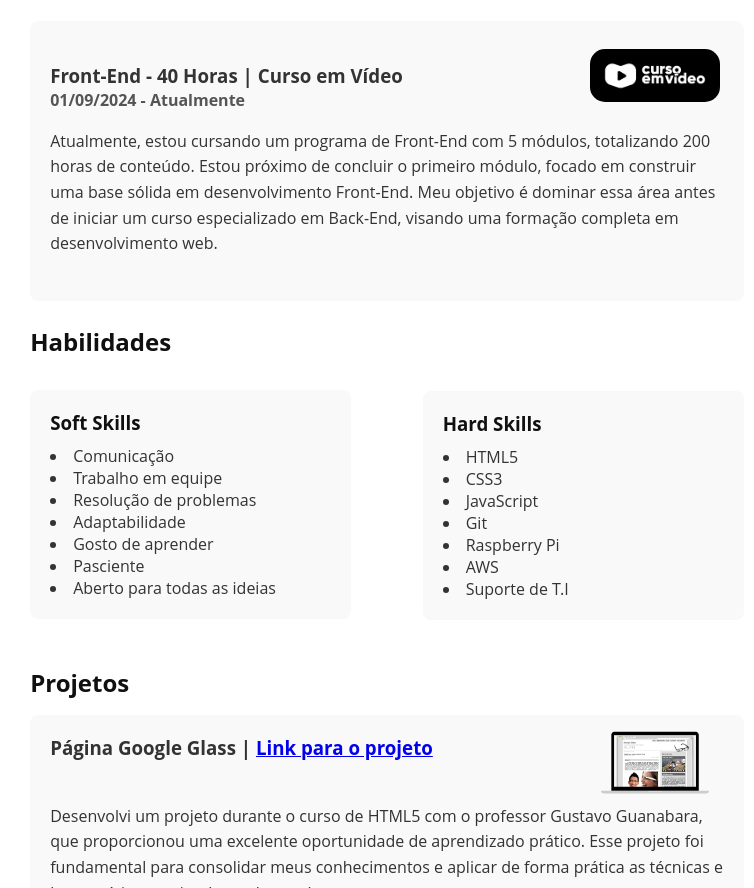
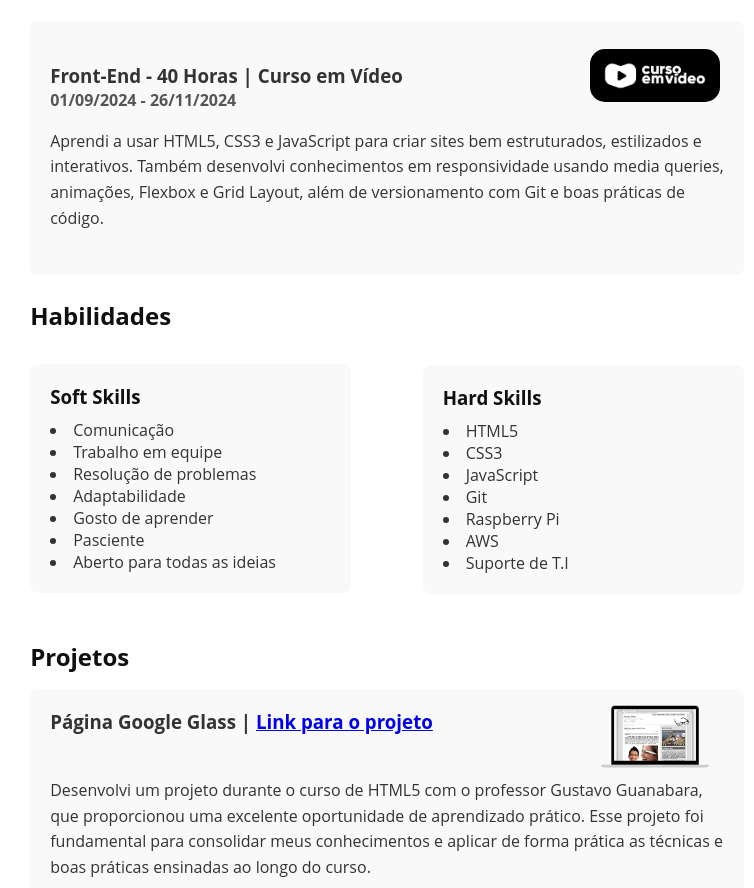
Before and after one commit to ByelPedro/curriculo, a plain HTML site: page index.html in a window 1280 px wide. Shown: the part 2158-3046 px from the top of the page, without its empty margins (253-1007 px from the left). Drawn offline with Linux system fonts and the light colour scheme.

Commit message:
Alteraçaõ no currículo

```diff
--- a/index.html
+++ b/index.html
@@ -89,8 +89,8 @@
                         <h3>Front-End - 40 Horas | Curso em Vídeo</h3>
                         <img src="/img/logo-curso-em-video.png" alt="Logo Eurotec" class="company-logo3">
                     </div>
-                    <p class="date">01/09/2024 - Atualmente</p>
-                    <p>Atualmente, estou cursando um programa de Front-End com 5 módulos, totalizando 200 horas de conteúdo. Estou próximo de concluir o primeiro módulo, focado em construir uma base sólida em desenvolvimento Front-End. Meu objetivo é dominar essa área antes de iniciar um curso especializado em Back-End, visando uma formação completa em desenvolvimento web.</p>
+                    <p class="date">01/09/2024 - 26/11/2024</p>
+                    <p>Aprendi a usar HTML5, CSS3 e JavaScript para criar sites bem estruturados, estilizados e interativos. Também desenvolvi conhecimentos em responsividade usando media queries, animações, Flexbox e Grid Layout, além de versionamento com Git e boas práticas de código.</p>
                 </div>
             </div>
         </section>
```
